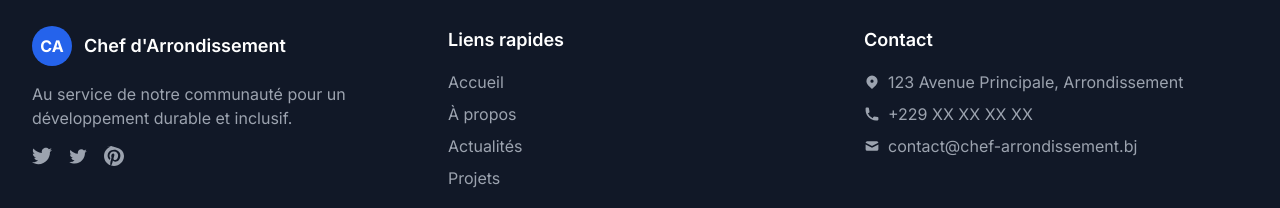
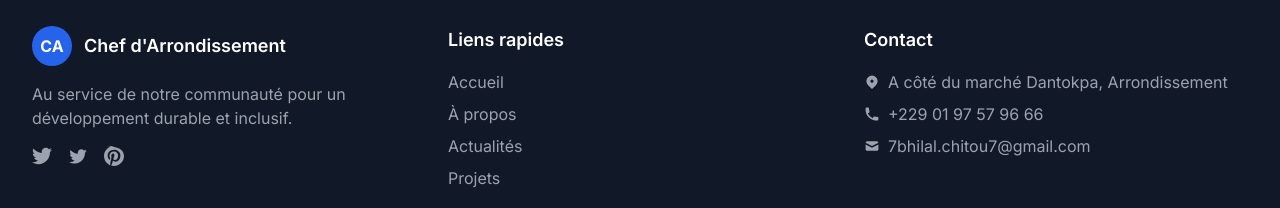
Before and after one commit to 7Bhil/Arrondissement, a React (Vite) app: page /contact in a window 1280 px wide. Shown: the part 1906-2114 px from the top of the page. Built offline with nearby package versions, Linux system fonts and the light colour scheme.

Commit message:
petit modif

```diff
--- a/src/components/Footer.jsx
+++ b/src/components/Footer.jsx
@@ -112,7 +112,7 @@ const Footer = () => {
                     clipRule="evenodd"
                   />
                 </svg>
-                <span>123 Avenue Principale, Arrondissement</span>
+                <span>A côté du marché Dantokpa, Arrondissement</span>
               </div>
               <div className="flex items-center space-x-2">
                 <svg
@@ -122,7 +122,7 @@ const Footer = () => {
                 >
                   <path d="M2 3a1 1 0 011-1h2.153a1 1 0 01.986.836l.74 4.435a1 1 0 01-.54 1.06l-1.548.773a11.037 11.037 0 006.105 6.105l.774-1.548a1 1 0 011.059-.54l4.435.74a1 1 0 01.836.986V17a1 1 0 01-1 1h-2C7.82 18 2 12.18 2 5V3z" />
                 </svg>
-                <span>+229 XX XX XX XX</span>
+                <span>+229 01 97 57 96 66 </span>
               </div>
               <div className="flex items-center space-x-2">
                 <svg
@@ -133,7 +133,7 @@ const Footer = () => {
                   <path d="M2.003 5.884L10 9.882l7.997-3.998A2 2 0 0016 4H4a2 2 0 00-1.997 1.884z" />
                   <path d="M18 8.118l-8 4-8-4V14a2 2 0 002 2h12a2 2 0 002-2V8.118z" />
                 </svg>
-                <span>contact@chef-arrondissement.bj</span>
+                <span>7bhilal.chitou7@gmail.com</span>
               </div>
             </div>
           </div>
```
